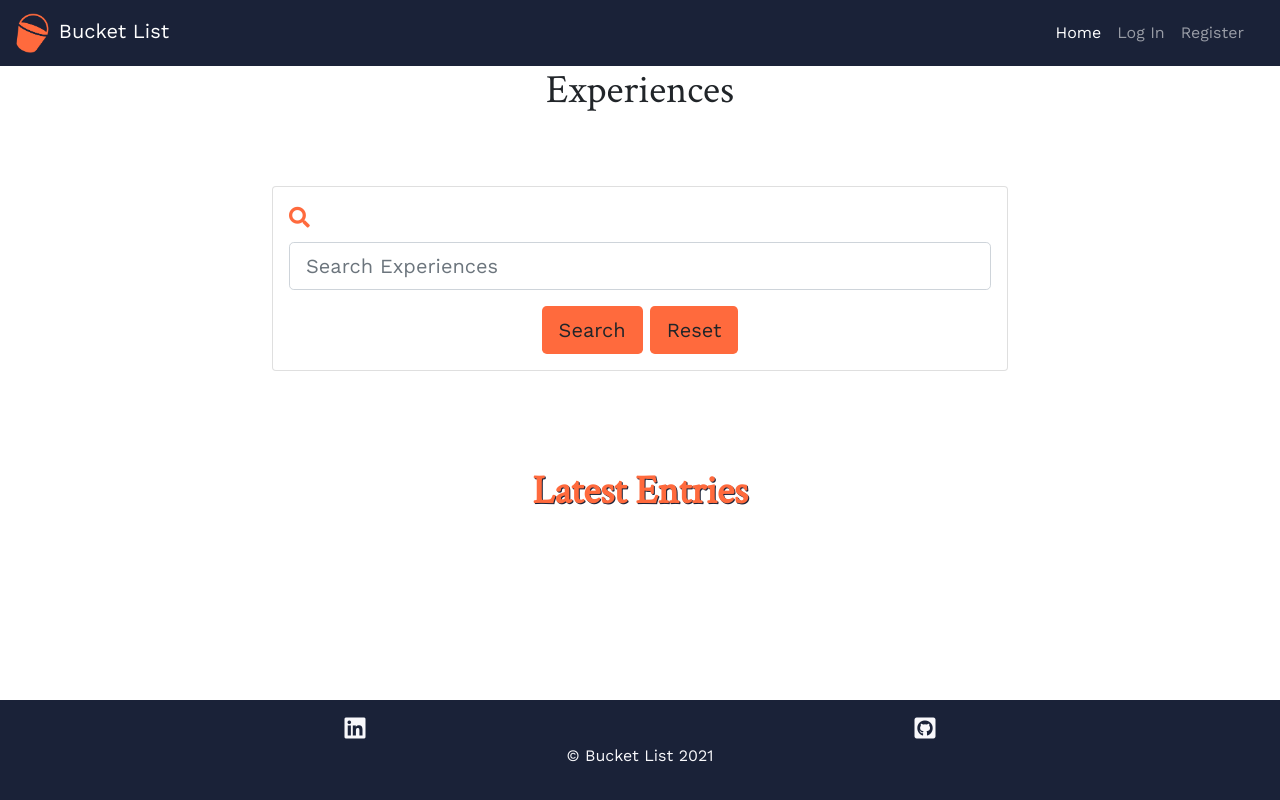
After one commit to Callymags/ms3-BucketList, a Flask app: page /search in a window 1280 px wide. The commit adds this page. Run offline with Flask 2, Linux system fonts and the light colour scheme; data that the repository does not hold is empty.

Commit message:
bug: Failed attempt to add search filter

```diff
--- a/experience.py
+++ b/experience.py
@@ -61,5 +61,8 @@ def delete_exp(exp_id):
     return redirect(url_for("user.profile", username=session['user']))
 
 
-@experience.route('/bucket_list/<exp_id>', methods=['POST'])
-def add_bucket_list(exp_id):
+@experience.route('/search', methods=['GET', 'POST'])
+def search():
+    query = request.form.get('query')
+    experiences = mongo.db.experiences.find({'$text': {'$search': query}})
+    return render_template('search.html', experiences=experiences)
--- a/templates/base.html
+++ b/templates/base.html
@@ -52,7 +52,7 @@
                             </li>
                             {% if session.user %}
                             <li class="nav-item">
-                                <a class="nav-link" href="#">Search</a>
+                                <a class="nav-link" href="{{ url_for('experience.search') }}">Experiences</a>
                             </li>
                             <li class="nav-item dropdown">
                                 <a class="nav-link dropdown-toggle" href="#" id="offcanvasNavbarDropdown" role="button"
--- a/templates/create_experience.html
+++ b/templates/create_experience.html
@@ -15,7 +15,7 @@
                                 <i class="fas fa-heading icon-style"></i>
                                 <label for="experience_name" class="form-label">Title of Experience</label>
                                 <input type="text" name="experience_name" class="form-control" id="experience_name"
-                                    minlength="5" maxlength="30" title="Username must have 5-30 characters" required>
+                                    minlength="5" maxlength="30" title="Experience must have 5-30 characters" required>
                             </div>
                             <!-- Category selection -->
                             <div class="mb-3 input-group-lg">
--- /dev/null
+++ b/templates/search.html
@@ -0,0 +1,61 @@
+{% extends "base.html" %}
+{% block content %}
+
+    <div class="search-container container">
+
+        <h1 class="text-center">Experiences</h1>
+
+        <div class="row">
+            <div class="col-lg-8 col-md-10 offset-lg-2 offset-md-1">
+                <div class="card">
+                    <div class="card-body">
+                        <form method="POST" action="{{ url_for('experience.search') }}">
+                            <!-- Search input -->
+                            <div class="mb-3 input-group-lg">
+                                <label for="query" class="form-label"><i class="fas fa-search icon-style"></i></label>
+                                <input type="text" placeholder="Search Experiences" name="query" class="form-control" id="query"
+                                    minlength="5" maxlength="30" title="Must have 5-30 characters" required>
+                            </div>
+                            <!-- Buttons -->
+                            <div class="text-center">
+                                <button type="submit" class="btn btn-lg orange-btn">Search</button>
+                                <button type="submit" class="btn btn-lg orange-btn">Reset</button>
+                            </div>
+                        </form>
+                    </div>
+                </div>
+            </div>
+        </div>
+    </div>
+    <div class="container experiences-container">
+        <h1 class="text-center subheading"><strong>Latest Entries</strong></h1>
+        <div class="row">
+            {% for experience in experiences %}
+                <div class="col-lg-3 col-md-6 col-sm-12">
+                        <div class="card experience-card text-center">
+                            <img src=" {{ experience.img_address }}" class="card-img-top exp-image" alt="Image of experience">
+                            <div class="card-body">
+                                <h3 class="card-title exp-title text-center">{{ experience.experience_name }}</h3>
+                                <span class="badge navy-btn">{{ experience.category_name }}</span>
+                                <p class="">Added by: {{ experience.added_by }}</p>
+                                <div class="row buttons-bottom">
+                                    <div class="col">
+                                        <a href="" type="button" class="btn btn-large" data-bs-toggle="tooltip" data-bs-placement="top" title="Add to Bucket List">
+                                            <img class="bucket-button-style" src="/static/images/ms3-bucket-icon.ico" alt="Orange bucket icon">
+                                        </a>
+                                        <a class="btn btn-large exp-button" href="{{ url_for('experience.exp_info', exp_id=experience._id) }}"
+                                        data-bs-toggle="tooltip" data-bs-placement="top" title="See Information">
+                                            <i class="fas fa-info-circle icon-style"></i>
+                                        </a>
+                                    </div>
+
+                                </div>
+                            </div>
+                        </div>
+
+                </div>
+            {% endfor %}
+        </div>
+    </div>
+
+{% endblock %}
```
